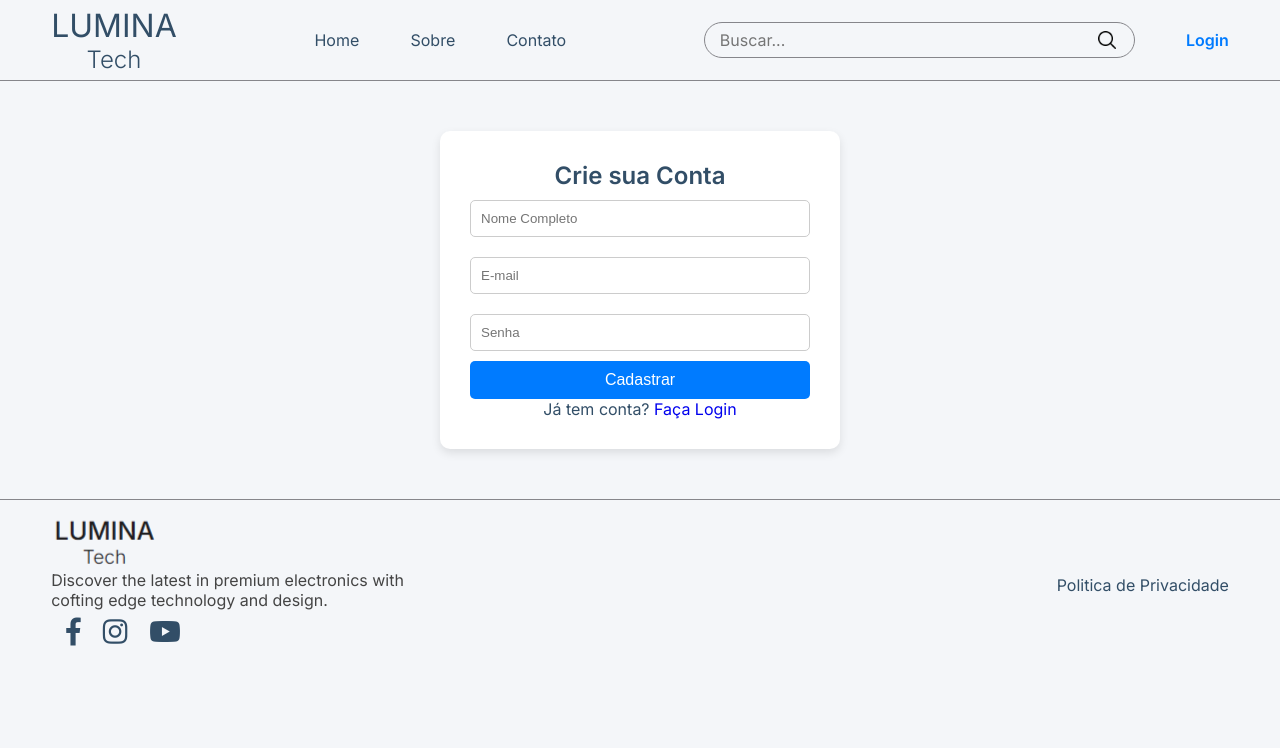
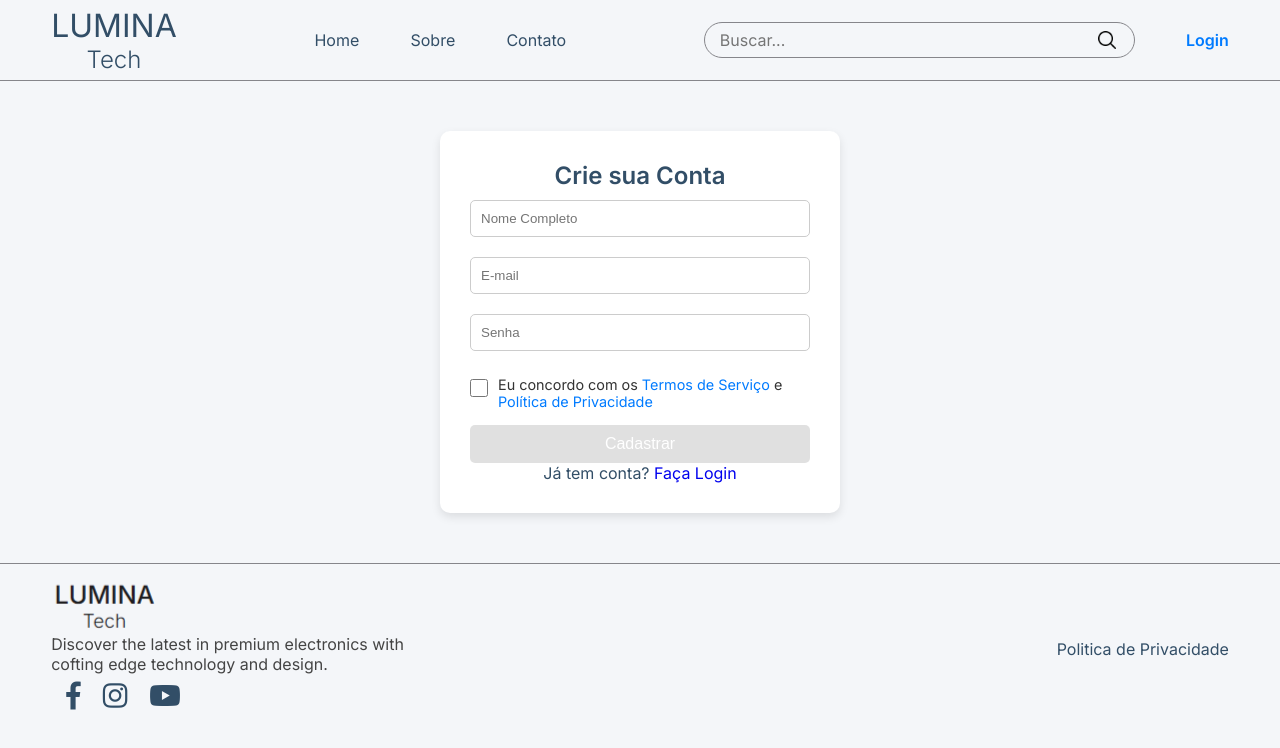
Before and after one commit to ErickRochaNascimento/LUMINA_Tech, an Angular app: page /cadastro in a window 1280 px wide. Shown: the top 748 px of the page. Built offline with nearby package versions, Linux system fonts and the light colour scheme.

Commit message:
Revisão cadastro e login

```diff
--- a/src/app/pages/cadastro/cadastro.component.css
+++ b/src/app/pages/cadastro/cadastro.component.css
@@ -27,3 +27,40 @@ button {
     cursor: pointer;
     font-size: 1rem;
 }
+
+.termos-container {
+    margin: 15px 0;
+    text-align: left;
+}
+
+.checkbox-label {
+    display: flex;
+    align-items: flex-start;
+    gap: 10px;
+    cursor: pointer;
+    font-size: 0.9rem;
+    color: #333;
+}
+
+.checkbox-termos {
+    margin-top: 3px;
+    cursor: pointer;
+    width: 18px;
+    height: 18px;
+    flex-shrink: 0;
+}
+
+.link-termos {
+    color: #007bff;
+    text-decoration: none;
+}
+
+.link-termos:hover {
+    text-decoration: underline;
+}
+
+button:disabled {
+    background: #cccccc;
+    cursor: not-allowed;
+    opacity: 0.6;
+}
--- a/src/app/pages/cadastro/cadastro.component.html
+++ b/src/app/pages/cadastro/cadastro.component.html
@@ -5,7 +5,22 @@
         <input type="text" [(ngModel)]="dados.nome" name="nome" placeholder="Nome Completo" required>
         <input type="email" [(ngModel)]="dados.email" name="email" placeholder="E-mail" required>
         <input type="password" [(ngModel)]="dados.senha" name="senha" placeholder="Senha" required>
-        <button type="submit">Cadastrar</button>
+        <div class="termos-container">
+            <label class="checkbox-label">
+                <input
+                    type="checkbox"
+                    [(ngModel)]="aceitouTermos"
+                    name="termos"
+                    class="checkbox-termos">
+                <span>
+                    Eu concordo com os
+                    <a href="/termos" target="_blank" class="link-termos">Termos de Serviço</a>
+                    e
+                    <a href="/privacidade" target="_blank" class="link-termos">Política de Privacidade</a>
+                </span>
+            </label>
+        </div>
+       <button type="submit" [disabled]="!aceitouTermos">Cadastrar</button>
     </form>
     <p>Já tem conta? <a routerLink="/login">Faça Login</a></p>
 </div>
--- a/src/app/pages/cadastro/cadastro.component.ts
+++ b/src/app/pages/cadastro/cadastro.component.ts
@@ -18,6 +18,7 @@ export class CadastroComponent {
   auth = inject(AuthService);
   router = inject(Router);
   dados = { nome: '', email: '', senha: '' };
+  aceitouTermos = false;
 
   registrar() {
     if (this.auth.cadastrar(this.dados)) {
--- a/src/app/pages/login/login.component.css
+++ b/src/app/pages/login/login.component.css
@@ -1,4 +1,33 @@
- .auth-container { max-width: 400px; margin: 50px auto; padding: 30px; background: white; border-radius: 10px; box-shadow: 0 4px 10px rgba(0,0,0,0.1); text-align: center; }
-    input { width: 100%; padding: 10px; margin: 10px 0; border: 1px solid #ccc; border-radius: 5px; box-sizing: border-box;}
-    button { width: 100%; padding: 10px; background: #003057; color: white; border: none; border-radius: 5px; cursor: pointer; font-size: 1rem; }
-    button:hover { background: #001a33; }
+ .auth-container {
+    max-width: 400px;
+    margin: 50px auto;
+    padding: 30px;
+    background: var(--cor-branco);
+    border-radius: 10px;
+    box-shadow: 0 4px 10px rgba(0, 0, 0, 0.1);
+    text-align: center;
+ }
+
+ input {
+    width: 100%;
+    padding: 10px;
+    margin: 10px 0;
+    border: 1px solid #ccc;
+    border-radius: 5px;
+    box-sizing: border-box;
+ }
+
+ button {
+    width: 100%;
+    padding: 10px;
+    background: var(--cor-destaque);
+    color: var(--cor-branco);
+    border: none;
+    border-radius: 5px;
+    cursor: pointer;
+    font-size: 1rem;
+ }
+
+ button:hover {
+    background: #001a33;
+ }
--- a/src/app/pages/login/login.component.ts
+++ b/src/app/pages/login/login.component.ts
@@ -19,13 +19,11 @@ export class LoginComponent {
   email = ''; senha = '';
 
   entrar() {
-    // Cria o objeto que o serviço espera
     const dadosLogin = {
-      nome: this.email, // Ou this.usuario.nome, dependendo do seu form
+      nome: this.email,
       senha: this.senha
     };
 
-    // Envia apenas 1 argumento (o objeto)
     this.auth.login(dadosLogin).subscribe({
       next: (user) => {
         this.router.navigate(['/']);
```
